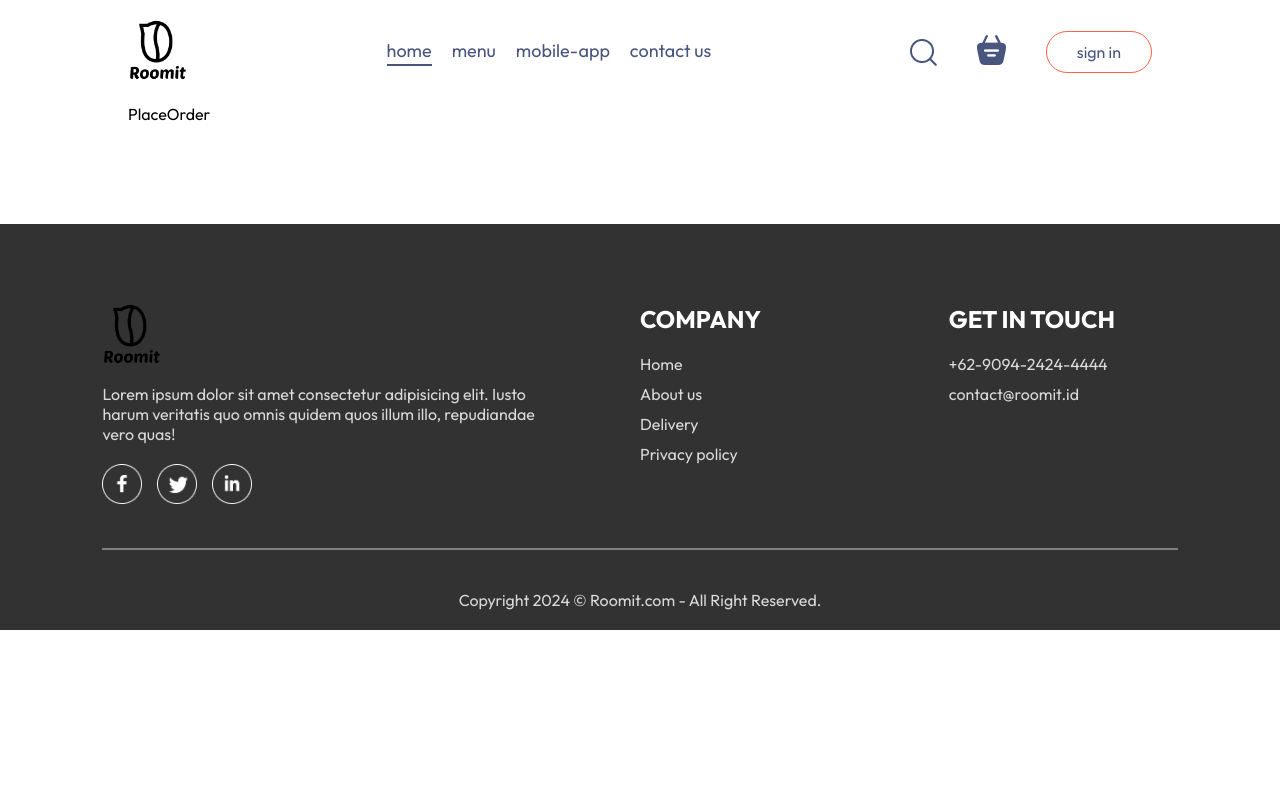
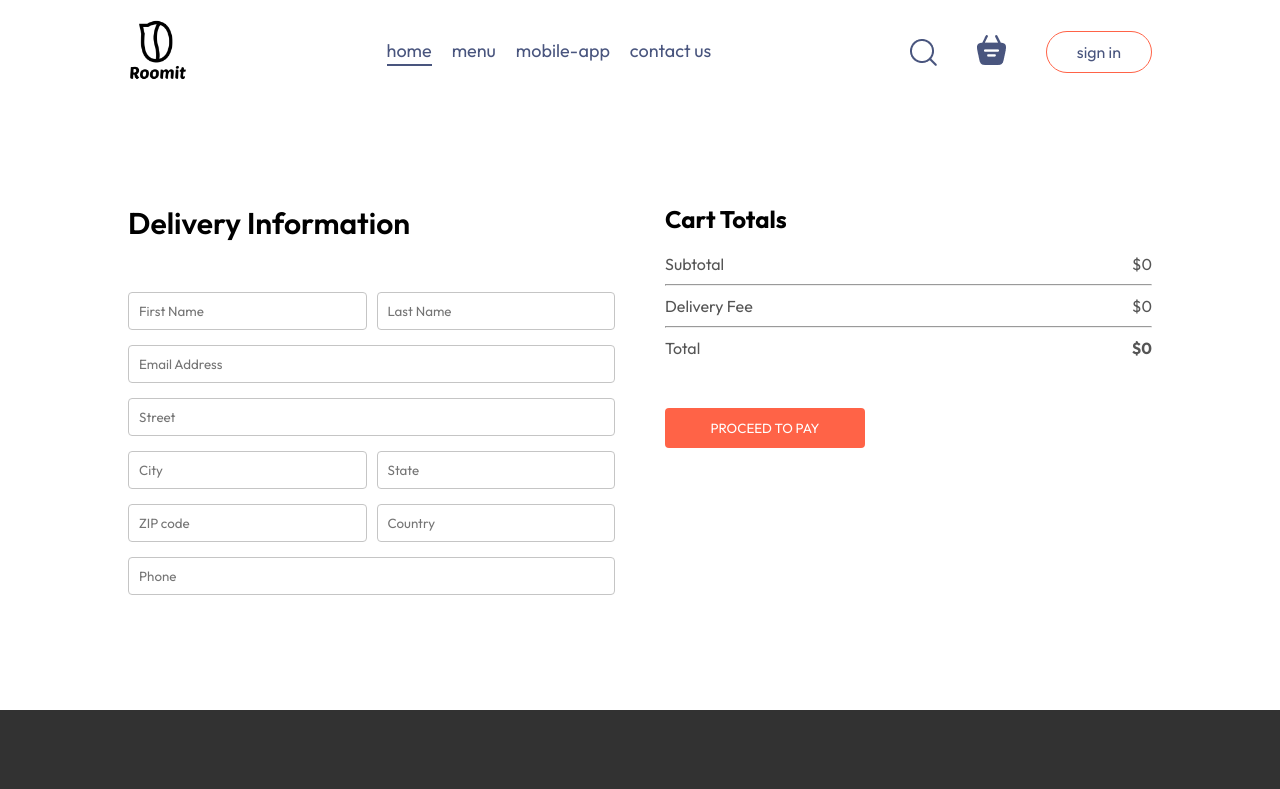
Before and after one commit to sonihalim/roomit-roastery, a React (Vite) app in the folder frontend/: page /order in a window 1280 px wide. Shown: the top 789 px of the page. Built offline with nearby package versions, Linux system fonts and the light colour scheme.

Commit message:
create place order page

```diff
--- a/frontend/src/pages/Cart/Cart.jsx
+++ b/frontend/src/pages/Cart/Cart.jsx
@@ -1,9 +1,11 @@
 import React, { useContext } from "react";
 import "./Cart.css";
 import { StoreContext } from "../../context/StoreContext";
+import {useNavigate} from 'react-router-dom'
 
 const Cart = () => {
   const { cartItems, food_list, removeFromCart, getTotalCartAmount } = useContext(StoreContext);
+  const navigate = useNavigate();
 
   return (
     <div className="cart">
@@ -47,15 +49,15 @@
             <hr />
             <div className="cart-total-details">
               <p>Delivery Fee</p>
-              <p>${2}</p>
+              <p>${getTotalCartAmount(0)===0?0:2}</p>
             </div>
             <hr />
             <div className="cart-total-details">
               <p>Total</p>
-              <b>${getTotalCartAmount()+2}</b>
+              <b>${getTotalCartAmount()===0?0:getTotalCartAmount()+2}</b>
             </div>
           </div>
-          <button>PROCEED TO CHECKOUT</button>
+          <button onClick={()=>navigate('/order')}>PROCEED TO CHECKOUT</button>
         </div>
         <div className="cart-promocode">
           <div>
--- a/frontend/src/pages/PlaceOrder/PlaceOrder.css
+++ b/frontend/src/pages/PlaceOrder/PlaceOrder.css
@@ -0,0 +1,41 @@
+.place-order{
+    display: flex;
+    align-items: start;
+    justify-content: space-between;
+    gap: 50px;
+    margin-top: 100px;
+}
+
+.place-order-left{
+    width: 100%;
+    max-width: max(30%,500px);
+}
+
+.place-order-left .title{
+    font-size: 30px;
+    font-weight: 600;
+    margin-bottom: 50px;
+}
+
+.place-order-left input{
+    margin-bottom: 15px;
+    width: 100%;
+    padding: 10px;
+    border: 1px solid #c5c5c5;
+    border-radius: 4px;
+    outline-color: tomato;
+}
+
+.place-order-left .multi-fields{
+    display: flex;
+    gap: 10px;
+}
+
+.place-order-right{
+    width: 100%;
+    max-width: max(40%,500px);
+}
+
+.place-order .cart-total button{
+    margin-top: 30px;
+}
--- a/frontend/src/pages/PlaceOrder/PlaceOrder.jsx
+++ b/frontend/src/pages/PlaceOrder/PlaceOrder.jsx
@@ -1,10 +1,57 @@
-import React from 'react'
-import './PlaceOrder.css'
+import React, { useContext } from "react";
+import "./PlaceOrder.css";
+import { StoreContext } from "../../context/StoreContext";
 
 const PlaceOrder = () => {
+
+  const {getTotalCartAmount} = useContext(StoreContext)
+
   return (
-    <div>PlaceOrder</div>
-  )
-}
+    <form className="place-order">
+      <div className="place-order-left">
+        <p className="title">Delivery Information</p>
+        <div className="multi-fields">
+          <input type="text" placeholder="First Name" />
+          <input type="text" placeholder="Last Name" />
+        </div>
+        <input type="email" placeholder="Email Address" />
+        <input type="text" placeholder="Street" />
+        <div className="multi-fields">
+          <input type="text" placeholder="City" />
+          <input type="text" placeholder="State" />
+        </div>
+        <div className="multi-fields">
+          <input type="text" placeholder="ZIP code" />
+          <input type="text" placeholder="Country" />
+        </div>
+        <input type="text" placeholder="Phone" />
+      </div>
+      <div className="place-order-right">
+        <div className="cart-total">
+          <h2>Cart Totals</h2>
+          <div>
+            <div className="cart-total-details">
+              <p>Subtotal</p>
+              <p>${getTotalCartAmount()}</p>
+            </div>
+            <hr />
+            <div className="cart-total-details">
+              <p>Delivery Fee</p>
+              <p>${getTotalCartAmount(0)===0?0:2}</p>
+            </div>
+            <hr />
+            <div className="cart-total-details">
+              <p>Total</p>
+              <b>${getTotalCartAmount()===0?0:getTotalCartAmount()+2}</b>
+            </div>
+          </div>
+          <button>
+            PROCEED TO PAY
+          </button>
+        </div>
+      </div>
+    </form>
+  );
+};
 
-export default PlaceOrder
+export default PlaceOrder;
```
